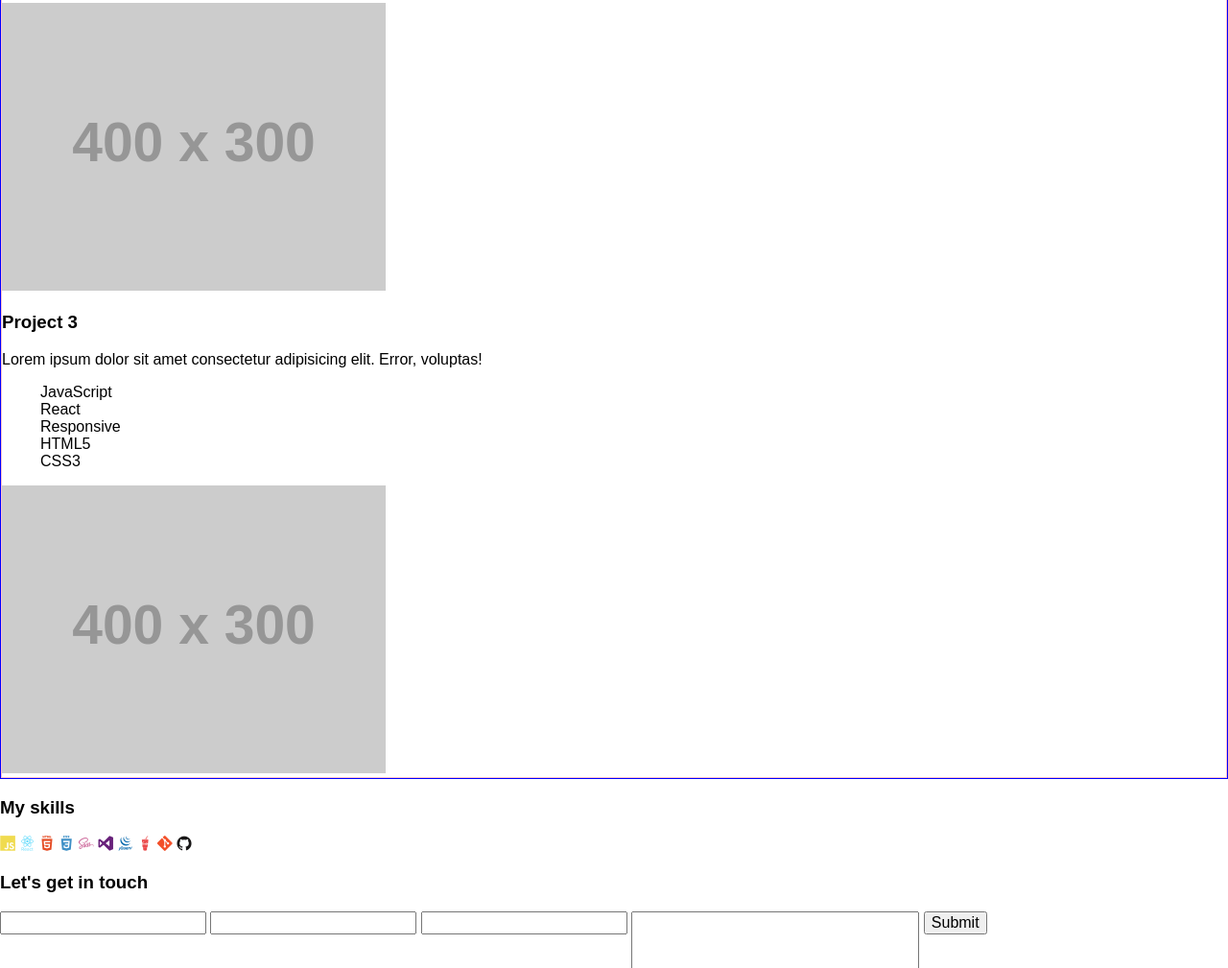
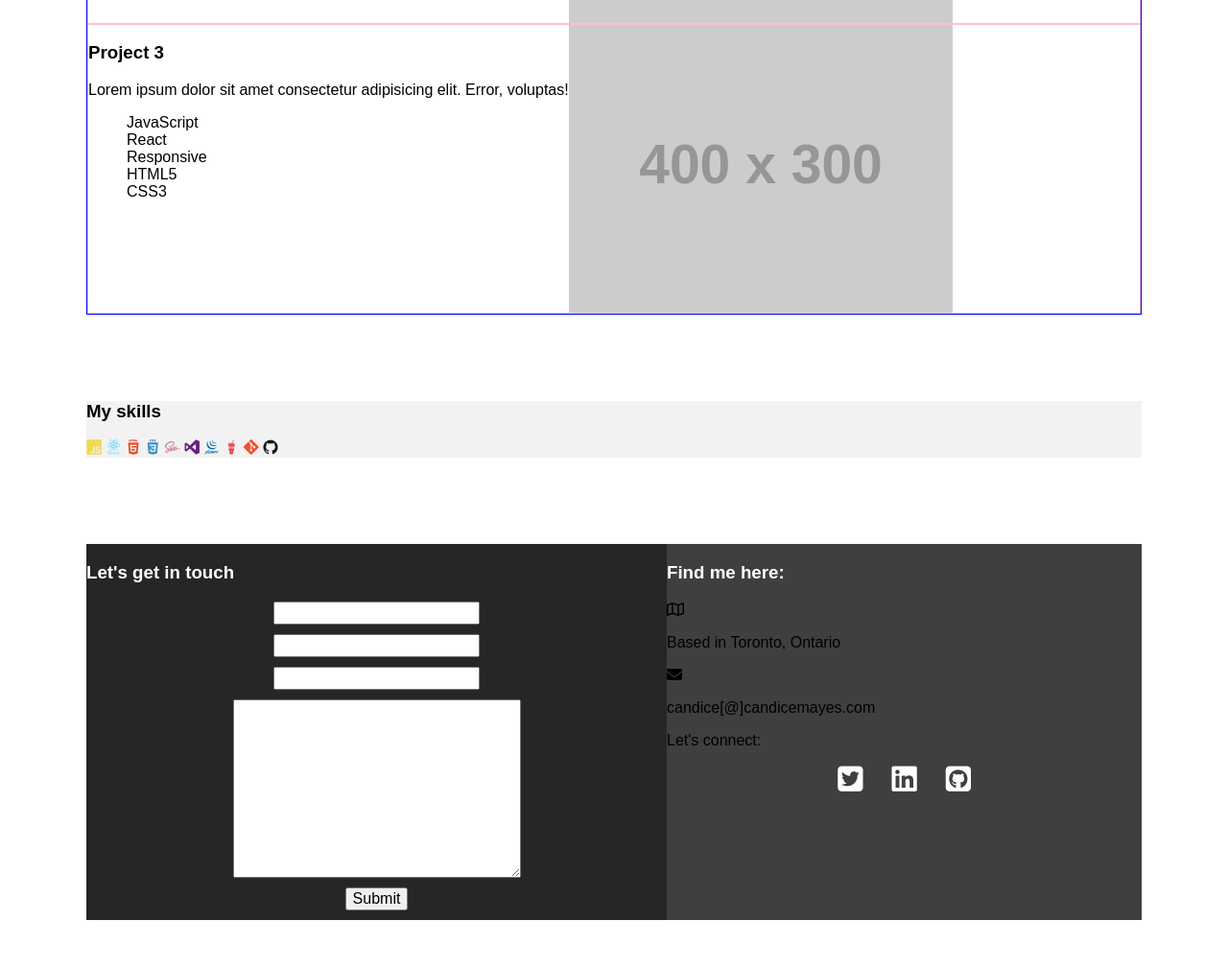
Before and after one commit to candicecodes/portfolio-website, a website: page index.html in a window 1280 px wide. Shown: the part 1791-2800 px from the top of the page at 96% size. Drawn offline with nearby package versions, Linux system fonts and the light colour scheme; placeholder pictures from the web are drawn by us.

Commit message:
general layout

```diff
--- /dev/null
+++ b/dev/styles/partials/_contact.scss
@@ -0,0 +1,40 @@
+.contact {
+    margin: 90px;
+    // padding: 30px;
+    background: #f2f2f2;
+    display: flex;
+    input, button, textarea {
+        display: block;
+        margin: 10px auto;
+    }
+    h3 {
+        color: white;
+    }
+    .contact--left {
+        width: 55%;
+        margin: 0 auto;
+        background: #262626;
+    }
+    .contact--right {
+        width: 45%;
+        background: #3f3f3f;
+    }
+}
+
+.social {
+    justify-content: center;
+    :not(:last-child) {
+        margin-right:30px;
+    }
+}
+
+.icon__wrapper {
+
+    justify-content: center;
+    align-items: center;
+    i {
+        font-size: 30px;
+        color: white;
+    }
+
+}
--- a/dev/styles/partials/_global.scss
+++ b/dev/styles/partials/_global.scss
@@ -27,6 +27,12 @@
     overflow: hidden;
 }
 
+//GLOBAL CLASSES =====================
+
+.flex {
+    display: flex;
+}
+
 // COLOURS ===========================
 
 
@@ -38,7 +44,8 @@ $secondaryFont: 'Roboto', sans-serif;
 
 li {
     list-style-type: none;
-    a {
+}
+
+a {
         text-decoration: none;
-    }
 }
--- a/dev/styles/partials/_header.scss
+++ b/dev/styles/partials/_header.scss
@@ -31,8 +31,11 @@
         display: flex;
         align-items: center;
         li {
-            margin-top: 31px;
-            margin-bottom: 31px;
+            margin-top: 35.5px;
+            margin-bottom: 35.5px;
+            a {
+                color: #26354F;
+            }
         }
         li:last-child {
             margin-right: 90px;
@@ -59,6 +62,9 @@
             align-self: flex-end;
             margin-bottom: 20px;
             font-size: 30px;
+            a {
+                color: #26354F;
+            }
         }
         li:last-child {
             margin-bottom: 90px;
@@ -71,7 +77,6 @@
 }
 
 .header {
-    border: 1px solid red;
     padding: 1px;
     // height: calc(100vh - 180px);
     position: relative;
@@ -111,9 +116,12 @@
     display: flex;
     align-items: center;
     justify-content: center;
-    position: absolute;
-    bottom: 20px;
-    right: -30px;
+    // position: absolute;
+    // bottom: 20px;
+    // right: -30px;
+    position: fixed;
+    bottom: 100px;
+    right: 65px;
     i {
         color: white;
         font-size: 24px;
--- a/dev/styles/partials/_portfolio.scss
+++ b/dev/styles/partials/_portfolio.scss
@@ -1,7 +1,9 @@
 .portfolio {
     border: 1px solid blue;
+    margin: 90px 90px 0 90px;
 }
 
 .portfolio__container {
     border: 1px solid pink;
+    display: flex;
 }
--- /dev/null
+++ b/dev/styles/partials/_skills.scss
@@ -0,0 +1,4 @@
+.skills {
+    margin: 90px 90px 0 90px;
+    background: #f2f2f2;
+}
--- a/dev/styles/style.scss
+++ b/dev/styles/style.scss
@@ -3,3 +3,5 @@
 @import "partials/header";
 @import "partials/about";
 @import "partials/portfolio";
+@import "partials/skills";
+@import "partials/contact";
--- a/index.html
+++ b/index.html
@@ -101,6 +101,8 @@
                     <li>CSS3</li>
                 </ul>
             </div>
+        </div>
+        <div class="portfolio__container">
             <div class="portfolio--description">
                 <h3>Project 2</h3>
                 <p>Lorem ipsum dolor sit amet consectetur adipisicing elit. Error, voluptas!</p>
@@ -112,6 +114,8 @@
                 </ul>
             </div>
             <img src="https://dummyimage.com/400x300/ada6ad/ffffff.jpg&text=400x300" alt="">
+        </div>
+        <div class="portfolio__container">
             <div class="portfolio--description">
                 <h3>Project 3</h3>
                 <p>Lorem ipsum dolor sit amet consectetur adipisicing elit. Error, voluptas!</p>
@@ -178,14 +182,22 @@
             </div>
             <div class="contact--right--connect">
                 <p>Let's connect:</p>
-                <div class="icon__wrapper">
-                    <i class="fa fa-twitter-square" aria-hidden="true"></i>
-                </div>
-                <div class="icon__wrapper">
-                    <i class="fa fa-linkedin-square" aria-hidden="true"></i>
-                </div>
-                <div class="icon__wrapper">
-                    <i class="fa fa-github-square" aria-hidden="true"></i>
+                <div class="social flex">
+                    <a href="">
+                        <div class="icon__wrapper flex">
+                            <i class="fa fa-twitter-square" aria-hidden="true"></i>
+                        </div>
+                    </a>
+                    <a href="">
+                        <div class="icon__wrapper flex">
+                            <i class="fa fa-linkedin-square" aria-hidden="true"></i>
+                        </div>
+                    </a>
+                    <a href="">
+                        <div class="icon__wrapper flex">
+                            <i class="fa fa-github-square" aria-hidden="true"></i>
+                        </div>
+                    </a>
                 </div>
             </div>
         </div>
```
Also changed, not shown: public/styles/style.css.
